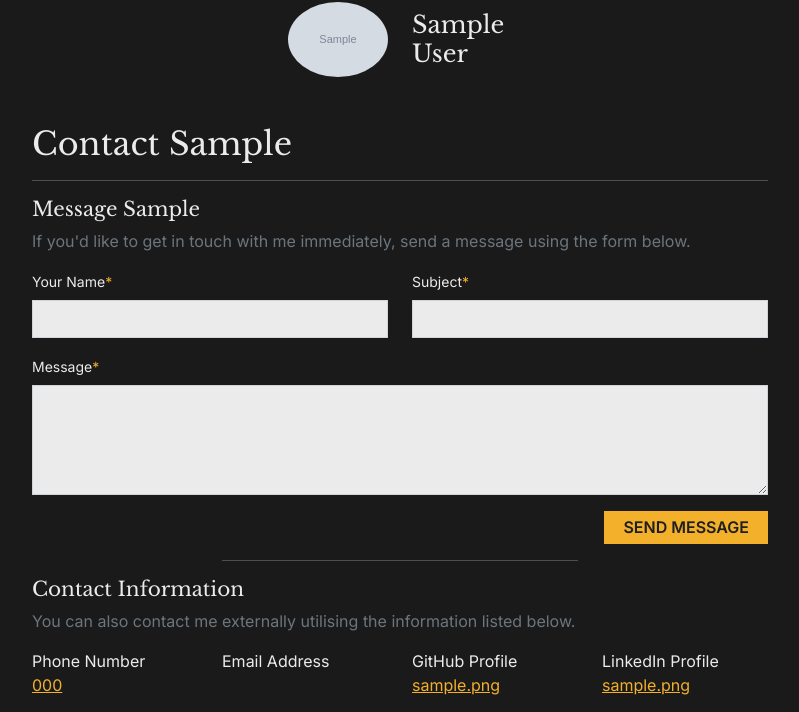
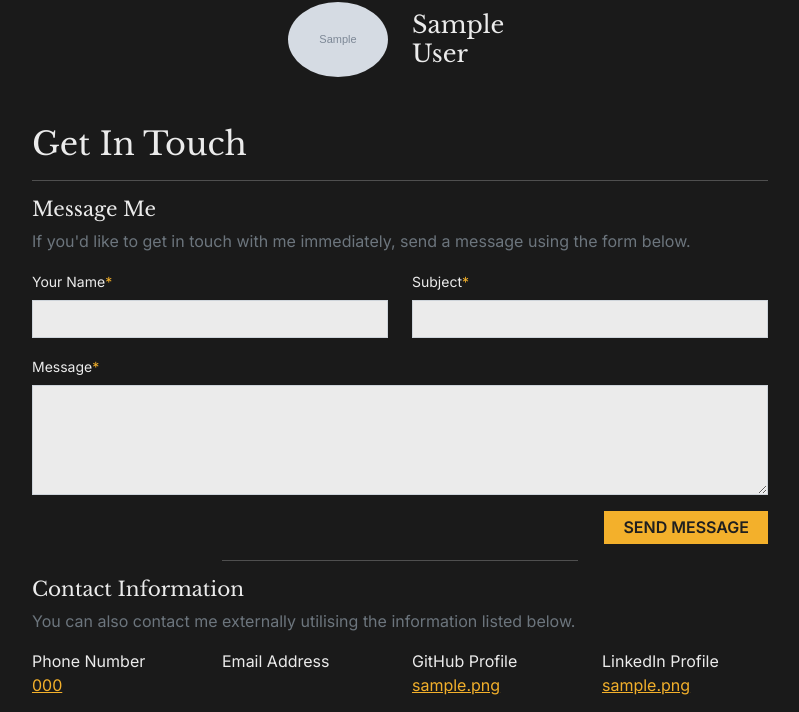
Before and after one commit to Code-Institute-Submissions/KieranSweeden-fol.io, a Django app: page /showcase/1/contact/ in a window 1280 px wide. Shown: the part 199-911 px from the top of the page, without its empty margins (240-1039 px from the left). Run offline with Django 4.2, Linux system fonts and the light colour scheme; tables that the repository leaves empty hold one stand-in row (values such as "Sample post"); grey boxes marked "Sample" are stand-in pictures; some libraries are stand-ins or nearby versions.

Commit message:
Add base email functionality to form in contact page within showcase app

```diff
--- a/showcase/templates/showcase/view_folio_contact.html
+++ b/showcase/templates/showcase/view_folio_contact.html
@@ -17,19 +17,17 @@
     {% include 'includes/header-navs/showcase-header-nav.html' with active_tab='contact' %}
 {% endblock %}
 
-{% block header_title %}
-    Contact {{ author.first_name }}
-{% endblock %}
+{% block header_title %}Get In Touch{% endblock %}
 
 {% block additional_header_content %}
 
 {% endblock %}
 
 {% block content %}
-<form action="{% url 'message_author' folio_id=folio.id%}" method="POST">
+<form action="{% url 'message_author' folio_id=folio.id author_email=user.email %}" method="POST">
     {% csrf_token %}
     <div class="row">
-        <h3 class="h5">Message {{ author.first_name }}</h3>
+        <h3 class="h5">Message Me</h3>
         <p class="text-muted">If you'd like to get in touch with me immediately, send a message using the form below.</p>
         <div class="col-12 col-lg-6">
             {{ form.sender_email|as_crispy_field }}
--- a/showcase/urls.py
+++ b/showcase/urls.py
@@ -28,7 +28,7 @@ urlpatterns = [
         name='view_folio_contact'
         ),
     path(
-        '<int:folio_id>/contact/message_author/',
+        '<int:folio_id>/contact/message_author/<str:author_email>',
         views.message_author,
         name='message_author'
         )
--- a/showcase/views.py
+++ b/showcase/views.py
@@ -4,6 +4,7 @@ from django.shortcuts import (
     redirect
 )
 from django.core.mail import send_mail
+from django.contrib import messages
 from account.models import UserAccount
 from suite.models import Folio, Project
 from suite.models import Skill, Profile
@@ -154,17 +155,29 @@ def view_folio_contact(request, folio_id=None):
         context=context)
 
 
-def message_author(request, folio_id=None):
+def message_author(request, author_email, folio_id=None):
     """
     Functionality that sends a message
     to the author of the viewed folio.
     """
 
     if request.method == "POST":
+        form = SendAuthorMessageForm(request.POST)
 
-        print(vars(request))
+        if form.is_valid():
+            send_mail(
+                form.cleaned_data['subject'],
+                form.cleaned_data['message'],
+                form.cleaned_data['sender_email'],
+                [author_email]
+            )
 
-        return redirect(
-            'view_folio_contact',
-            folio_id=folio_id
-        )
+            messages.success(
+                request,
+                "Your message has been sent."
+            )
+
+            return redirect(
+                'view_folio_contact',
+                folio_id=folio_id
+            )
```
